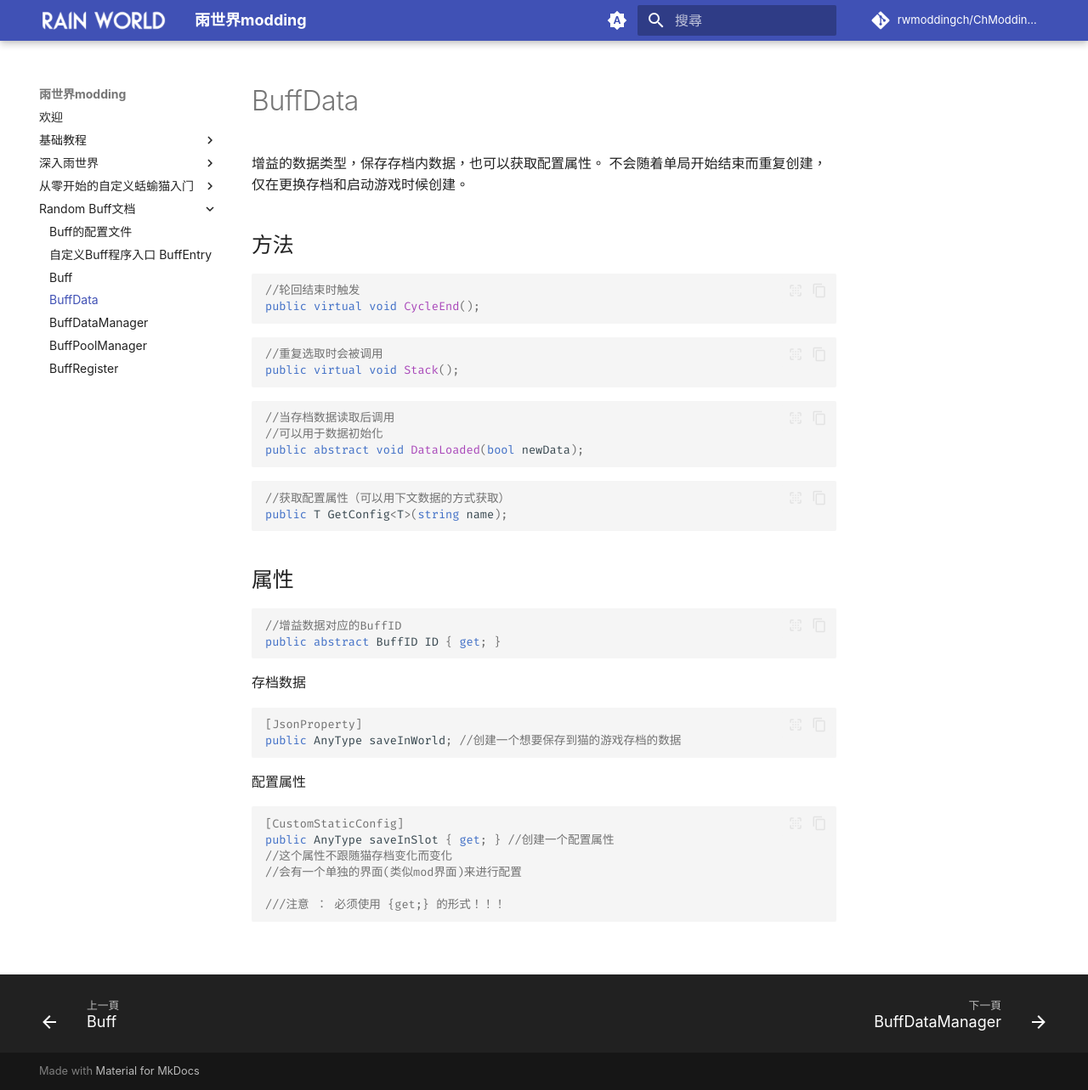
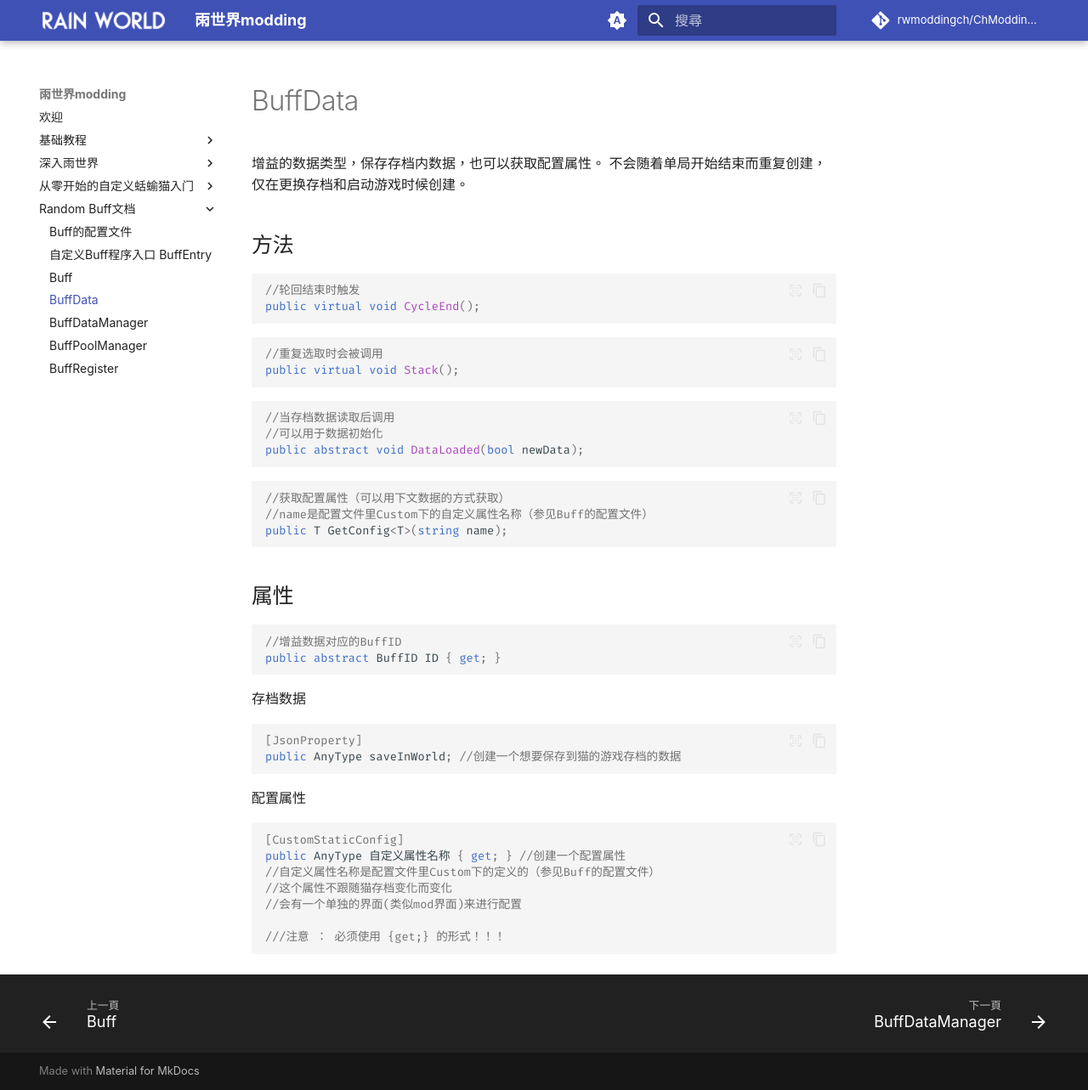
Before and after one commit to rwmoddingch/ChModdingWiki, an MkDocs documentation site: the page built from docs/RandomBuff/BuffData.md, in a window 1280 px wide and 1283 px high. Shown: the whole window at 85% size. Built offline with MkDocs 1.6.1 and Material for MkDocs 9.7.7, drawn with Linux system fonts in a browser that asks for light colours; comment, search, counter and statistics services are not loaded.

Commit message:
修了下文字错误

````diff
--- a/docs/RandomBuff/BuffData.md
+++ b/docs/RandomBuff/BuffData.md
@@ -26,6 +26,7 @@ public abstract void DataLoaded(bool newData);
 
 ```csharp
 //获取配置属性（可以用下文数据的方式获取）
+//name是配置文件里Custom下的自定义属性名称（参见Buff的配置文件）
 public T GetConfig<T>(string name);
 ```
 
@@ -45,7 +46,8 @@ public AnyType saveInWorld; //创建一个想要保存到猫的游戏存档的
 配置属性
 ```csharp
 [CustomStaticConfig]
-public AnyType saveInSlot { get; } //创建一个配置属性
+public AnyType 自定义属性名称 { get; } //创建一个配置属性
+//自定义属性名称是配置文件里Custom下的定义的（参见Buff的配置文件）
 //这个属性不跟随猫存档变化而变化
 //会有一个单独的界面(类似mod界面)来进行配置
 
````
Also changed, not shown: docs/RandomBuff/BuffPoolManager.md (+1 -1 lines).
